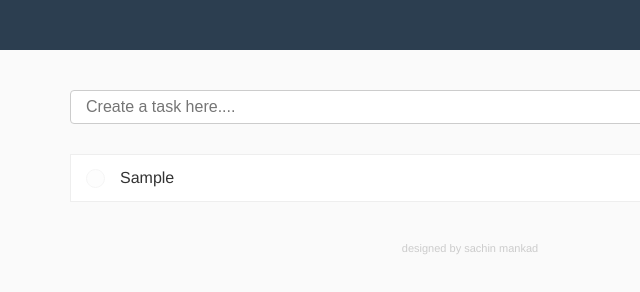
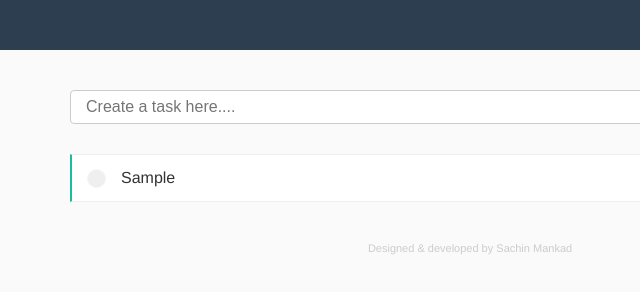
Before and after one commit to sachinmankad/leantodomvp, a plain HTML site: page index.html in a window 1280 px wide. Both pictures are taken after typing "Sample" into the empty fields and a click on the button "ADD TASK". Shown: the full height of the page, 170-810 px from the left. Drawn offline with Linux system fonts and the light colour scheme.

Commit message:
some cosmetic changes

```diff
--- a/css/style.css
+++ b/css/style.css
@@ -44,6 +44,7 @@ body  {
   margin-bottom: 15px;
   background-color: white;
   border: 1px solid #eeeeee;
+  border-left:2px solid #1abc9c;
   padding: 4px 15px;
   box-sizing: border-box;
 }
@@ -89,7 +90,7 @@ body  {
 }
 
 .Task__Icon--done {
-  background-color: #fafafa;
+  background-color: #ccc;
   border: 1px solid #ddd;
   border-radius: 100px;
   margin-right: 15px;
--- a/index.html
+++ b/index.html
@@ -25,7 +25,7 @@
 
 </div>
 <footer class="Footer">
-  designed by sachin mankad
+  Designed & developed by Sachin Mankad
 </footer>
 </body>
 
```
